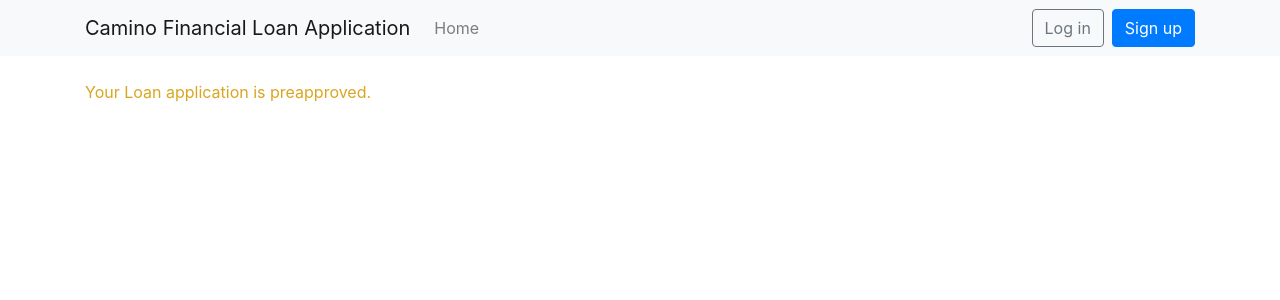
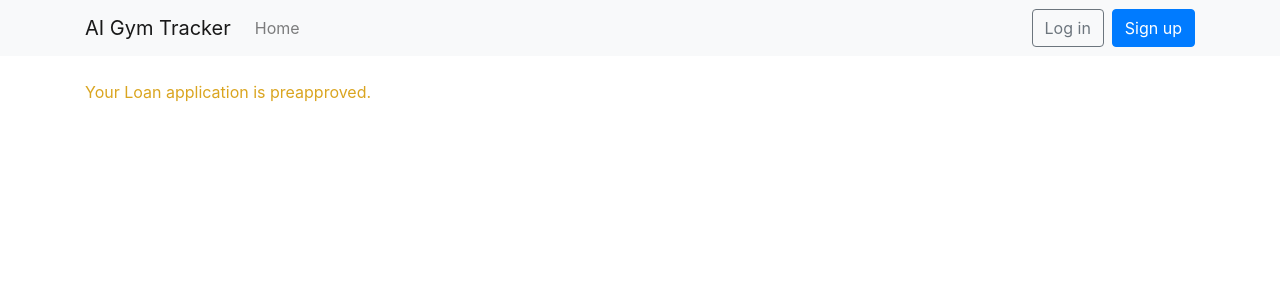
Before and after one commit to AlbMej/AI-Gym-Tracker, a Django app: page /preapproved/ in a window 1280 px wide. Shown: the top 300 px of the page. Run offline with Django 3.2, Linux system fonts and the light colour scheme; parts of the project's set-up code (start-up, migrations or seed data) failed here and were passed over; some libraries are stand-ins or nearby versions.

Commit message:
Modify User Form
Edit html templates

```diff
--- a/Website/gym_app/core/templates/base.html
+++ b/Website/gym_app/core/templates/base.html
@@ -21,7 +21,7 @@
 <body>
   <nav class="navbar navbar-expand-lg navbar-light bg-light mb-4">
     <div class="container">
-      <a class="navbar-brand" href="{% url 'home' %}">Camino Financial Loan Application</a>
+      <a class="navbar-brand" href="{% url 'home' %}">AI Gym Tracker</a>
       <button class="navbar-toggler" type="button" data-toggle="collapse" data-target="#navbarSupportedContent" aria-controls="navbarSupportedContent" aria-expanded="false" aria-label="Toggle navigation">
         <span class="navbar-toggler-icon"></span>
       </button>
@@ -32,7 +32,7 @@
           </li>
           {% if user.is_authenticated %}
             <li class="nav-item">
-              <a class="nav-link" href="{% url 'loanform' %}">Loan Application</a>
+              <a class="nav-link" href="{% url 'loanform' %}">Log Workout</a>
             </li>
           {% endif %}
         </ul>
--- a/Website/gym_app/core/templates/home.html
+++ b/Website/gym_app/core/templates/home.html
@@ -6,7 +6,7 @@
   {% if user.is_authenticated %}
   {{ user.username }}!
   <p>
-  Click on the Loan Application tab to begin your online application.
+  Click on the Log Workout tab to begin tracking your workouts.
   </p>
   {% else %}
   visitor!
```
